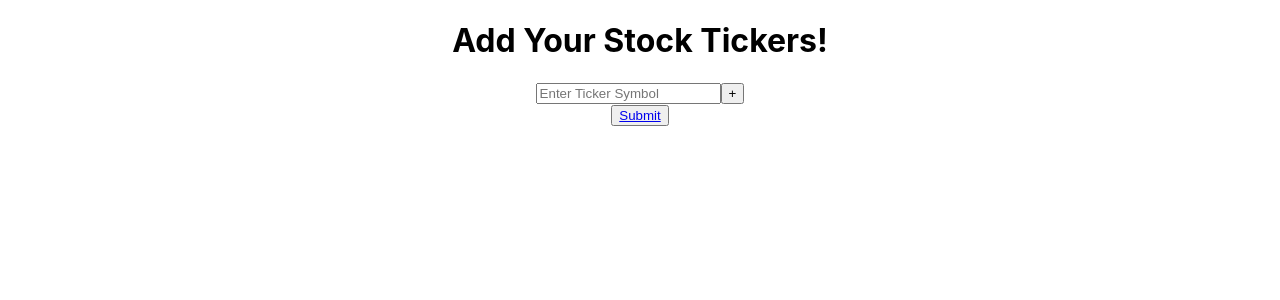
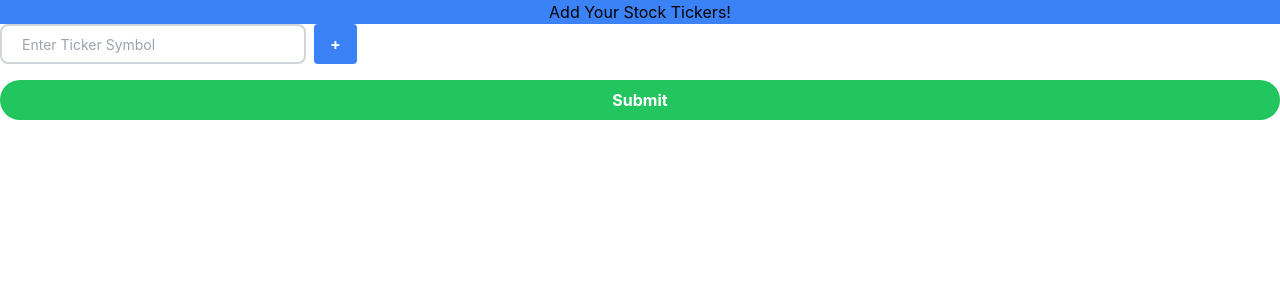
Before and after one commit to Skanda-Nagaraja/HACK24, a React (Create React App) app in the folder hack24/: page / in a window 1280 px wide. Shown: the top 300 px of the page. Built offline with nearby package versions, Linux system fonts and the light colour scheme; no server answers.

Commit message:
Added tailwind support
put includes for tailwind,  modified form

```diff
--- a/hack24/src/App.css
+++ b/hack24/src/App.css
@@ -1,3 +1,6 @@
+@import 'tailwindcss/base';
+@import 'tailwindcss/components';
+@import 'tailwindcss/utilities';
 .App {
   text-align: center;
 }
--- a/hack24/src/components/dataDisplay/DataDisplay.css
+++ b/hack24/src/components/dataDisplay/DataDisplay.css
@@ -0,0 +1,3 @@
+@import 'tailwindcss/base';
+@import 'tailwindcss/components';
+@import 'tailwindcss/utilities';
--- a/hack24/src/components/form/AdditionForm.jsx
+++ b/hack24/src/components/form/AdditionForm.jsx
@@ -1,5 +1,6 @@
 import React, { useState } from 'react';
 import { Link } from 'react-router-dom';
+import './additionForm.css'
 const AdditionForm = () => {
   const [tickers, setTickers] = useState(['']); // Array to store ticker symbols
 
@@ -10,11 +11,13 @@ const AdditionForm = () => {
   };
 
   const handleAddSymbol = () => {
+    console.log("TICKERS.LENGTH IS ", tickers.length);
     if (tickers.length < 4) {
       setTickers([...tickers, '']); // Add a new empty ticker symbol to the array
     }
-    if(tickers.length>=4){
-        document.getElementById("additionButton")
+    if(tickers.length>=3){
+        var addButton = document.getElementById("additionButton")
+        addButton.style.display="none"
     }
   };
 
@@ -26,7 +29,7 @@ const AdditionForm = () => {
 
   return (
     <div className="fullAdditionPage">
-      <h1>Add Your Stock Tickers!</h1>
+      <h1 className="bg-blue-500">Add Your Stock Tickers!</h1>
       <form onSubmit={handleSubmit} className="space-y-4">
         {tickers.map((ticker, index) => (
           <div key={index} className="flex items-center">
@@ -37,7 +40,7 @@ const AdditionForm = () => {
               placeholder="Enter Ticker Symbol"
               className="border-2 border-gray-300 bg-white h-10 px-5 pr-16 rounded-lg text-sm focus:outline-none"
             />
-            {index === tickers.length - 1 && ( // Display the "+" button only for the last input field
+            {(index === tickers.length - 1 && tickers.length<=3) && ( // Display the "+" button only for the last input field
               <button id="additionButton"
                 type="button"
                 onClick={handleAddSymbol}
@@ -50,7 +53,7 @@ const AdditionForm = () => {
         ))}
         <button
           type="submit"
-          className="bg-green-500 hover:bg-green-700 text-white font-bold py-2 px-4 rounded w-full"
+          className="rounded-full bg-green-500 hover:bg-green-700 text-white font-bold py-2 px-4 rounded w-full"
         >
           <Link to="/dataDisplay">Submit</Link>
         </button>
--- a/hack24/src/components/form/additionForm.css
+++ b/hack24/src/components/form/additionForm.css
@@ -0,0 +1,3 @@
+@import 'tailwindcss/base';
+@import 'tailwindcss/components';
+@import 'tailwindcss/utilities';
--- a/hack24/src/index.css
+++ b/hack24/src/index.css
@@ -1,3 +1,6 @@
+@import 'tailwindcss/base';
+@import 'tailwindcss/components';
+@import 'tailwindcss/utilities';
 body {
   margin: 0;
   font-family: -apple-system, BlinkMacSystemFont, 'Segoe UI', 'Roboto', 'Oxygen',
--- a/hack24/tailwind.config.js
+++ b/hack24/tailwind.config.js
@@ -1,6 +1,6 @@
 /** @type {import('tailwindcss').Config} */
 module.exports = {
-  content: [],
+  content: ["./src/**/*.{html,jsx}"],
   theme: {
     extend: {},
   },
```
